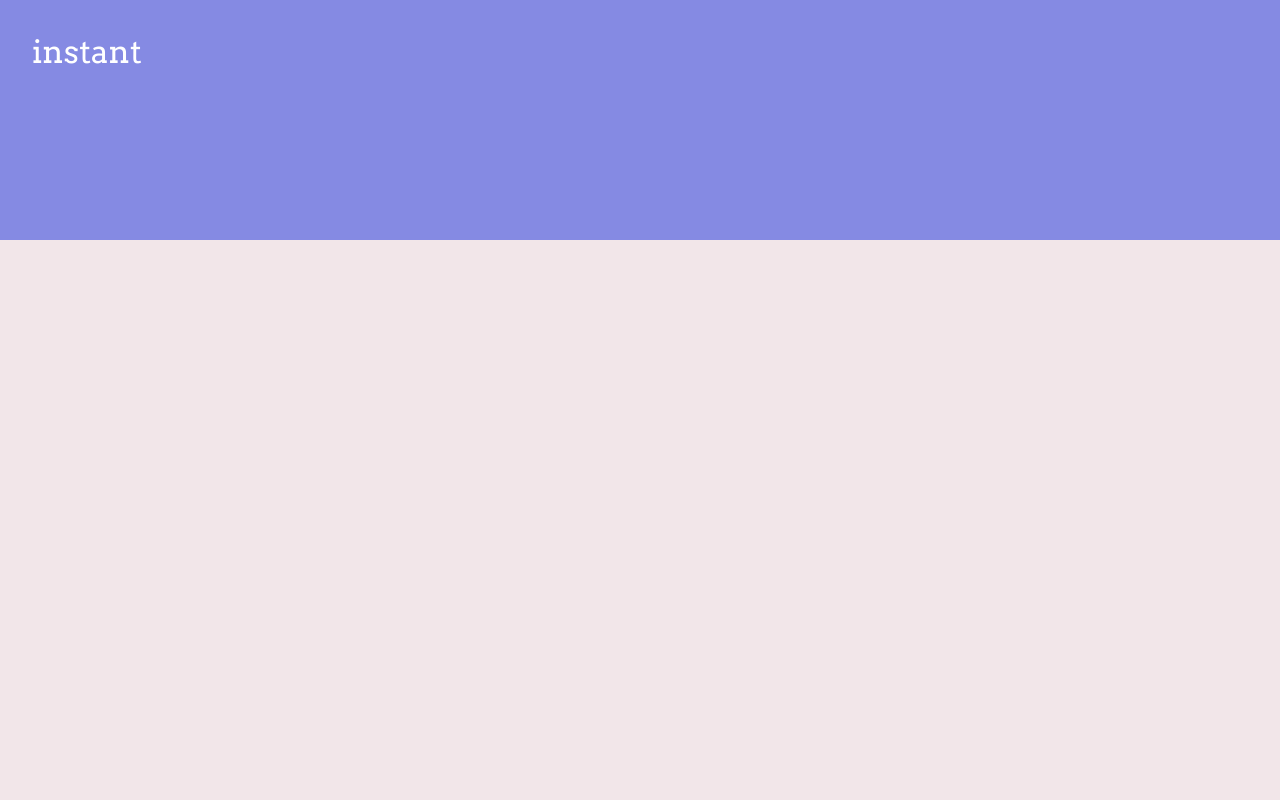
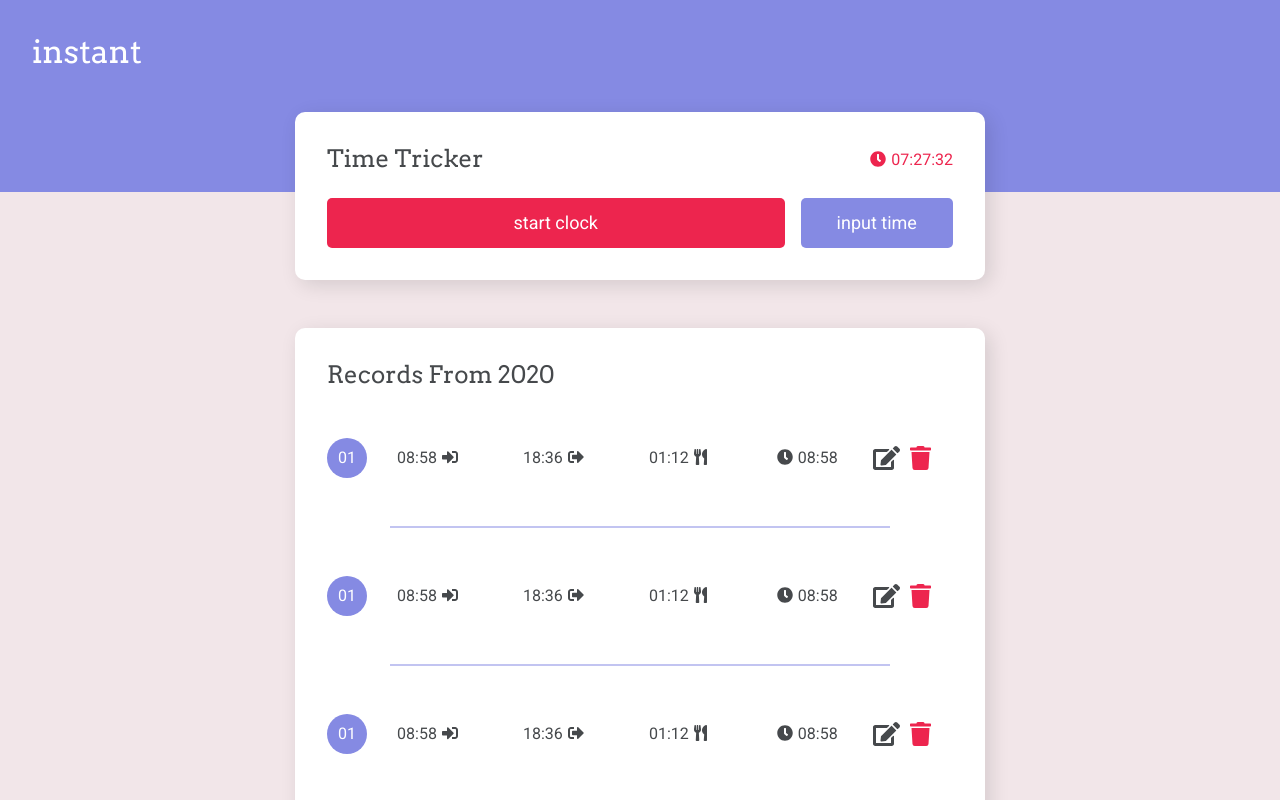
Before and after one commit to maradelynie/instant, a React (Create React App) app in the folder frontend/: page / in a window 1280 px wide. Shown: the top 800 px of the page. Built offline with nearby package versions, Linux system fonts and the light colour scheme.

Commit message:
tracker and record container

```diff
--- a/frontend/src/App.js
+++ b/frontend/src/App.js
@@ -1,10 +1,12 @@
 import React from 'react';
 import Hader from './components/header';
+import MainContent from './components/mainContent';
 
 function App() {
   return (
     <>
       <Hader/>
+      <MainContent/>
     </>
   );
 }
--- /dev/null
+++ b/frontend/src/components/button.js
@@ -0,0 +1,14 @@
+import React from 'react';
+
+export default function Button(props) {
+  const buttonType = () =>{
+    if(props.type==="default"){
+    return "button__default"
+    }
+  return "button__attention"
+  }
+
+  return (
+    <button className={buttonType()} onClick={props.action}>{props.text}</button>
+  );
+}
--- a/frontend/src/components/header.js
+++ b/frontend/src/components/header.js
@@ -2,7 +2,7 @@ import React from 'react';
 
 export default function Header() {
   return (
-    <header className="header__conteiner">
+    <header className="header__container">
       <h1>instant</h1>
     </header>
   );
--- /dev/null
+++ b/frontend/src/components/itemRecord.js
@@ -0,0 +1,35 @@
+import React from 'react';
+import { faClock, faSignInAlt, faSignOutAlt, faUtensils, faEdit, faTrash} from "@fortawesome/free-solid-svg-icons";
+import { FontAwesomeIcon } from "@fortawesome/react-fontawesome";
+
+export default function ItemRecord() {
+  return (<>
+          <div className="item__container">
+            <span className="item__day">01</span>
+            <div className="item__data">
+              <div>
+                <span className="item__numbers">08:58</span>
+                <FontAwesomeIcon className="icon__default" icon={faSignInAlt}/>
+              </div>
+              <div>
+                <span className="item__numbers">18:36</span>
+                <FontAwesomeIcon className="icon__default" icon={faSignOutAlt}/>
+              </div>
+              <div>
+                <span className="item__numbers">01:12</span>
+                <FontAwesomeIcon className="icon__default" icon={faUtensils}/>
+              </div>
+              <div>
+                <FontAwesomeIcon className="icon__default" icon={faClock}/>
+                <span className="item__numbers">08:58</span>
+              </div>
+            </div>
+            <FontAwesomeIcon className="icon__clicable" icon={faEdit}/>
+            <FontAwesomeIcon className="icon__trash" icon={faTrash}/>
+
+
+            </div>
+          <hr/>
+          </>
+  );
+}
--- /dev/null
+++ b/frontend/src/components/mainContent.js
@@ -0,0 +1,13 @@
+import React from 'react';
+import TimeTracker from './timeTracker';
+import RecordsFrom from './recordsFrom';
+
+export default function MainContent() {
+  return (
+    <main className="main__container">
+      <div className="main__animation">animation</div>
+      <div className="main__card"><TimeTracker/></div>
+      <div className="main__card"><RecordsFrom/></div>
+    </main>
+  );
+}
--- /dev/null
+++ b/frontend/src/components/recordsFrom.js
@@ -0,0 +1,21 @@
+import React from 'react';
+import ItemRecord from './itemRecord';
+
+export default function RecordsFrom() {
+  return (
+    <>
+      <h2>Records From 2020</h2>
+      <ItemRecord/>
+      <ItemRecord/>
+      <ItemRecord/>
+      <ItemRecord/>
+      <ItemRecord/>
+      <ItemRecord/>
+      <ItemRecord/>
+      <ItemRecord/>
+      <ItemRecord/>
+      <ItemRecord/>
+      <ItemRecord/>
+    </>
+  );
+}
--- /dev/null
+++ b/frontend/src/components/timeTracker.js
@@ -0,0 +1,24 @@
+import React from 'react';
+import Button from './button';
+
+import { faClock } from "@fortawesome/free-solid-svg-icons";
+import { FontAwesomeIcon } from "@fortawesome/react-fontawesome";
+
+export default function timeTracker() {
+  return (
+    <>
+      <div className="tracker__header">
+        <h2>Time Tricker</h2>
+        <span className="tracker__time">
+          <FontAwesomeIcon className="icon__default" icon={faClock}/>
+          07:27:32
+        </span>
+      </div>
+
+      <div className="tracker__buttons">
+        <Button type="attention" text="start clock" action={e => console.log("clicou")} />
+        <Button type="default" text="input time" action={e => console.log("clicou")} />
+      </div>
+    </>
+  );
+}
--- a/frontend/src/global.scss
+++ b/frontend/src/global.scss
@@ -1,11 +1,12 @@
 @import './variables.scss';
 @import url('https://fonts.googleapis.com/css2?family=Arvo&display=swap');
-
+@import url('https://fonts.googleapis.com/css2?family=Roboto&display=swap');
 *{
     margin: 0;
     text-decoration: none;
     color: inherit;
     box-sizing: border-box;
+    font-family: 'Roboto', sans-serif;
 }
 h1,h2,h3,h4,h5,h6{
     font-family: 'Arvo', serif;
@@ -13,11 +14,138 @@ h1,h2,h3,h4,h5,h6{
 }
 body{
     background-color: $color-base;
+    color: $color-base-text;
+    font-size: 16px;
 }
-.header__conteiner{
+hr{
+    width: 80%;
+    opacity: .5;
+    border: 1px solid $color-principal;
+    margin: auto;
+}
+// -------------------------------------------------------------------
+.button__attention{
+    width: 100%;
+    font-size: 18px;
+    background-color: $color-secundary;
+    color: $color-principal-text;
+    border: none;
+    border-radius: 5px;
+    cursor: pointer;
+    padding: .8em;
+    transition: .1s;
+}
+.button__attention:hover{
+    opacity: .5;
+}
+.button__attention:focus{
+    outline: none;
+}
+.button__attention:active{
+    opacity: 1;
+}
+.button__default{
+    @extend .button__attention;
     background-color: $color-principal;
-    color: $color-principal-text;
+}
+.icon__default{
+    margin: 0 5px;
+}
+.icon__clicable{
+    @extend .icon__default;
+    font-size: 1.5em;
+    cursor: pointer;
+}
+.icon__clicable:hover{
+    opacity: .5;
+}
+.icon__clicable:active{
+    opacity: 1;
+}
+.icon__trash{
+    @extend .icon__clicable;
+    color: $color-secundary;
+
+}
+
+
+
+
+
+
+
+
+
+
+
+
+
+
+// -------------------------------------------------------------------
+.header__container{
+    background-color: $color-principal;
     padding: 2em;
-    height: 15em;
+    height: 12em;
     z-index: 1;
 }
+.header__container h1{
+    color: $color-principal-text;
+}
+.main__container{
+    display: flex;
+    flex-direction: column;
+    align-items: center;
+    margin-top: -5em;
+}
+.main__card{
+    max-width: $default-conteiner;
+    background-color: $color-base-highlight;
+    width: 100%;
+    z-index: 2;
+    border-radius: 10px;
+    padding: 2em;
+    margin-bottom: 3em;
+    box-shadow: 5px 5px 20px #0000001f;
+}
+
+.main__animation{
+    position: absolute;
+    bottom: 0;
+    z-index: 0;
+}
+// ---------------------------------------------------------------------
+.tracker__buttons{
+    display: grid;
+    grid-template-columns: 3fr 1fr;
+    gap: 1em;
+    margin-top: 1.5em;
+}
+.tracker__header{
+    display: flex;
+    justify-content: space-between;
+    align-items: center;
+}
+.tracker__time{
+    color: $color-secundary;
+}
+// ---------------------------------------------------------------------
+.item__container{
+    display: flex;
+    margin:  3em 0;
+    align-items: center;
+}
+.item__day{
+    display: flex;
+    justify-content: center;
+    align-items: center;
+    background-color: $color-principal;
+    border-radius: 50%;
+    width: 2.5em;
+    height: 2.5em;
+    color: $color-principal-text;
+}
+.item__data{
+    display: flex;
+    justify-content: space-around;
+    width: 80%;
+}
--- a/frontend/src/variables.scss
+++ b/frontend/src/variables.scss
@@ -1,7 +1,10 @@
 $color-base: #F2E6E9;
+$color-base-highlight: #fff;
 $color-base-text: #46494C;
 $color-principal-text: #fff;
 $color-principal: #858AE3;
 $color-secundary: #ED254E;
 $color-good: #177E89;
 $color-bad: #ED254E;
+
+$default-conteiner: 690px;
```
